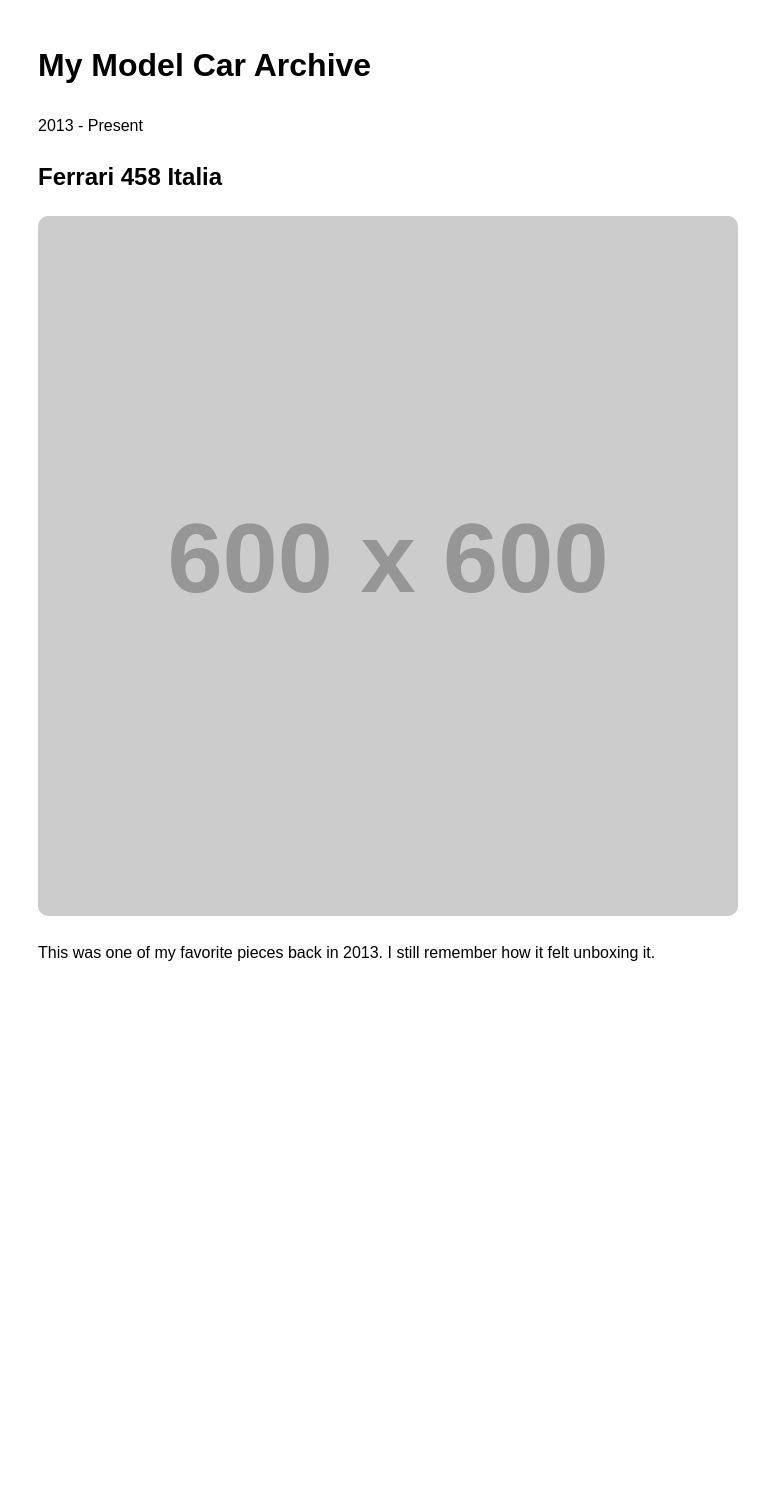
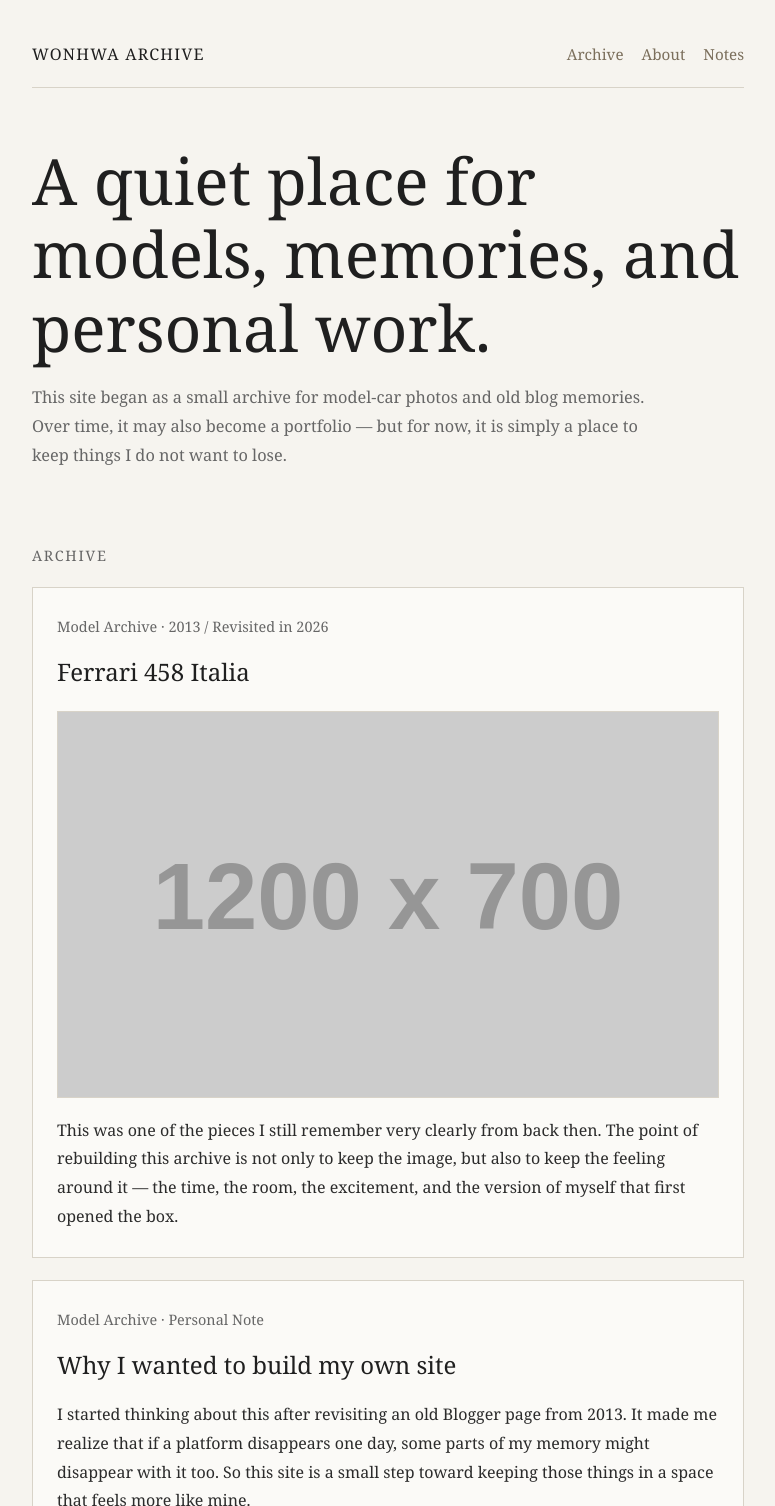
Before and after one commit to WonhwaGU/blooog, a plain HTML site: page index.html in a window 1280 px wide. Shown: the top 1506 px of the page, without its empty margins (252-1027 px from the left). Before the commit the page ends 1006 px from the top, so only its background shows below. Drawn offline with Linux system fonts and the light colour scheme; placeholder pictures from the web are drawn by us.

Commit message:
index.html

```diff
--- a/index.html
+++ b/index.html
@@ -1,33 +1,255 @@
 <!DOCTYPE html>
 <html lang="en">
 <head>
-  <meta charset="UTF-8">
-  <title>Wonhwa's Model Archive</title>
+  <meta charset="UTF-8" />
+  <meta name="viewport" content="width=device-width, initial-scale=1.0" />
+  <title>WonHwa Archive</title>
+
   <style>
+    :root {
+      --bg: #f6f4ef;
+      --paper: #fbfaf7;
+      --text: #1f1f1f;
+      --subtext: #666;
+      --line: #d8d3c8;
+      --accent: #7b6f5c;
+      --max-width: 760px;
+    }
+
+    * {
+      box-sizing: border-box;
+    }
+
+    html {
+      scroll-behavior: smooth;
+    }
+
     body {
-      font-family: Arial;
-      max-width: 700px;
-      margin: 40px auto;
-      line-height: 1.6;
+      margin: 0;
+      padding: 0;
+      background: var(--bg);
+      color: var(--text);
+      font-family: Georgia, "Times New Roman", serif;
+      line-height: 1.8;
     }
-    img {
+
+    a {
+      color: var(--accent);
+      text-decoration: none;
+    }
+
+    a:hover {
+      text-decoration: underline;
+    }
+
+    .site-wrap {
+      max-width: var(--max-width);
+      margin: 0 auto;
+      padding: 40px 24px 80px;
+    }
+
+    .topbar {
+      display: flex;
+      justify-content: space-between;
+      align-items: center;
+      gap: 16px;
+      padding-bottom: 18px;
+      border-bottom: 1px solid var(--line);
+      margin-bottom: 56px;
+      flex-wrap: wrap;
+    }
+
+    .brand {
+      font-size: 1rem;
+      letter-spacing: 0.08em;
+      text-transform: uppercase;
+    }
+
+    .nav {
+      display: flex;
+      gap: 18px;
+      flex-wrap: wrap;
+      font-size: 0.95rem;
+      color: var(--subtext);
+    }
+
+    .hero {
+      margin-bottom: 72px;
+    }
+
+    .hero h1 {
+      font-size: clamp(2.2rem, 5vw, 4rem);
+      line-height: 1.15;
+      font-weight: normal;
+      margin: 0 0 18px;
+    }
+
+    .hero p {
+      max-width: 620px;
+      color: var(--subtext);
+      font-size: 1.02rem;
+      margin: 0;
+    }
+
+    .section {
+      margin-bottom: 72px;
+    }
+
+    .section-title {
+      font-size: 0.9rem;
+      text-transform: uppercase;
+      letter-spacing: 0.12em;
+      color: var(--subtext);
+      margin-bottom: 18px;
+    }
+
+    .card {
+      background: var(--paper);
+      border: 1px solid var(--line);
+      padding: 26px 24px;
+      margin-bottom: 22px;
+    }
+
+    .post-meta {
+      font-size: 0.9rem;
+      color: var(--subtext);
+      margin-bottom: 10px;
+    }
+
+    .post-title {
+      font-size: 1.5rem;
+      margin: 0 0 14px;
+      font-weight: normal;
+    }
+
+    .post-image {
       width: 100%;
-      border-radius: 10px;
+      display: block;
+      margin: 18px 0 18px;
+      border: 1px solid var(--line);
+    }
+
+    .post-text {
+      margin: 0;
+      color: #2b2b2b;
+    }
+
+    .about-box {
+      background: transparent;
+      border-top: 1px solid var(--line);
+      padding-top: 24px;
+      color: var(--subtext);
+    }
+
+    .footer {
+      margin-top: 80px;
+      padding-top: 18px;
+      border-top: 1px solid var(--line);
+      color: var(--subtext);
+      font-size: 0.92rem;
+    }
+
+    @media (max-width: 640px) {
+      .site-wrap {
+        padding: 28px 18px 56px;
+      }
+
+      .hero {
+        margin-bottom: 48px;
+      }
+
+      .section {
+        margin-bottom: 48px;
+      }
+
+      .card {
+        padding: 20px 18px;
+      }
+
+      .post-title {
+        font-size: 1.3rem;
+      }
     }
   </style>
 </head>
 <body>
+  <div class="site-wrap">
 
-  <h1>My Model Car Archive</h1>
-  <p>2013 - Present</p>
+    <header class="topbar">
+      <div class="brand">WonHwa Archive</div>
+      <nav class="nav">
+        <a href="#archive">Archive</a>
+        <a href="#about">About</a>
+        <a href="#notes">Notes</a>
+      </nav>
+    </header>
 
-  <h2>Ferrari 458 Italia</h2>
-  <img src="https://via.placeholder.com/600">
+    <section class="hero">
+      <h1>A quiet place for models, memories, and personal work.</h1>
+      <p>
+        This site began as a small archive for model-car photos and old blog memories.
+        Over time, it may also become a portfolio — but for now, it is simply a place
+        to keep things I do not want to lose.
+      </p>
+    </section>
 
-  <p>
-    This was one of my favorite pieces back in 2013.
-    I still remember how it felt unboxing it.
-  </p>
+    <section id="archive" class="section">
+      <div class="section-title">Archive</div>
 
+      <article class="card">
+        <div class="post-meta">Model Archive · 2013 / Revisited in 2026</div>
+        <h2 class="post-title">Ferrari 458 Italia</h2>
+
+        <img
+          class="post-image"
+          src="https://via.placeholder.com/1200x700?text=Your+Photo+Here"
+          alt="Model car photo"
+        />
+
+        <p class="post-text">
+          This was one of the pieces I still remember very clearly from back then.
+          The point of rebuilding this archive is not only to keep the image,
+          but also to keep the feeling around it — the time, the room, the excitement,
+          and the version of myself that first opened the box.
+        </p>
+      </article>
+
+      <article class="card">
+        <div class="post-meta">Model Archive · Personal Note</div>
+        <h2 class="post-title">Why I wanted to build my own site</h2>
+        <p class="post-text">
+          I started thinking about this after revisiting an old Blogger page from 2013.
+          It made me realize that if a platform disappears one day, some parts of my memory
+          might disappear with it too. So this site is a small step toward keeping those things
+          in a space that feels more like mine.
+        </p>
+      </article>
+    </section>
+
+    <section id="about" class="section">
+      <div class="section-title">About</div>
+      <div class="about-box">
+        <p>
+          Hi, I’m WonHwa. This is a personal archive for model cars, old photos,
+          reflections, and eventually selected creative work.
+        </p>
+      </div>
+    </section>
+
+    <section id="notes" class="section">
+      <div class="section-title">Notes</div>
+      <div class="about-box">
+        <p>
+          Future sections may include design notes, portfolio projects, or writing.
+          But for now, this space stays intentionally simple.
+        </p>
+      </div>
+    </section>
+
+    <footer class="footer">
+      © 2026 WonHwa Archive
+    </footer>
+
+  </div>
 </body>
 </html>
```
